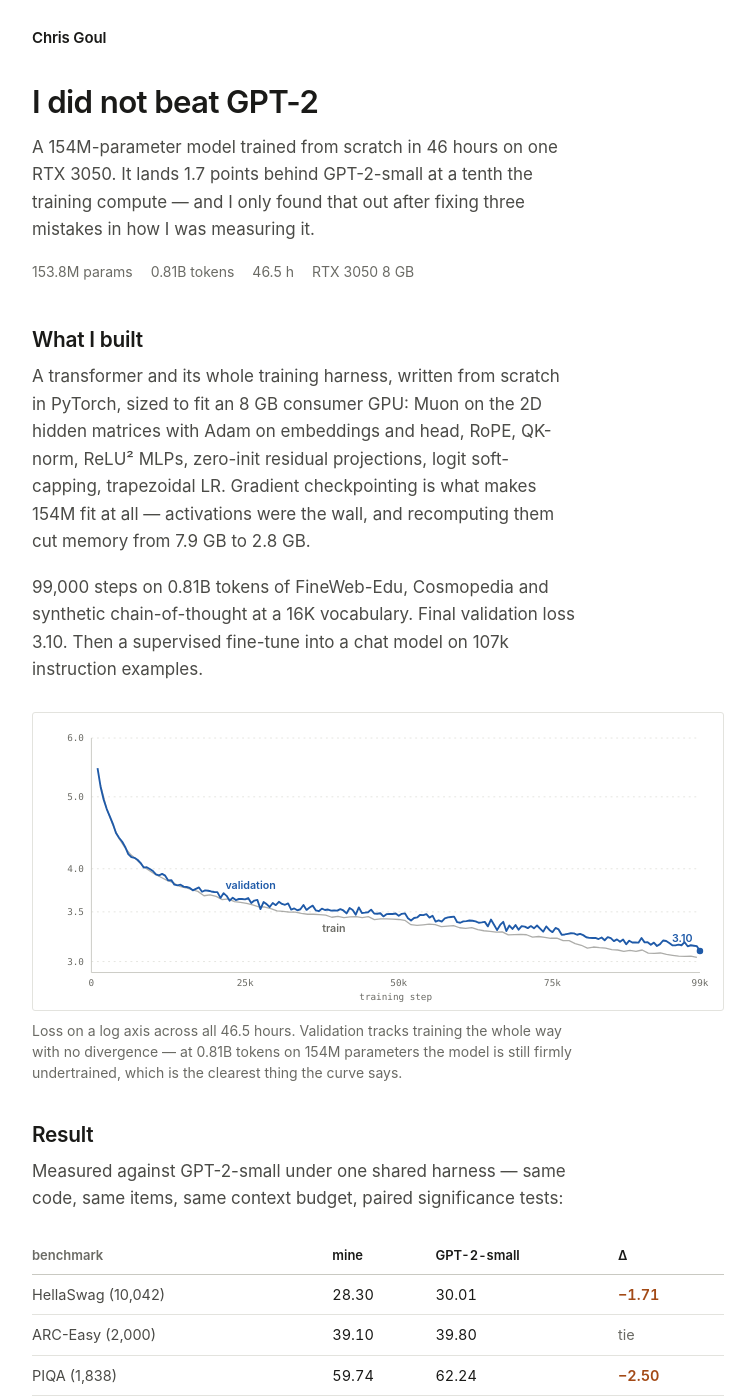
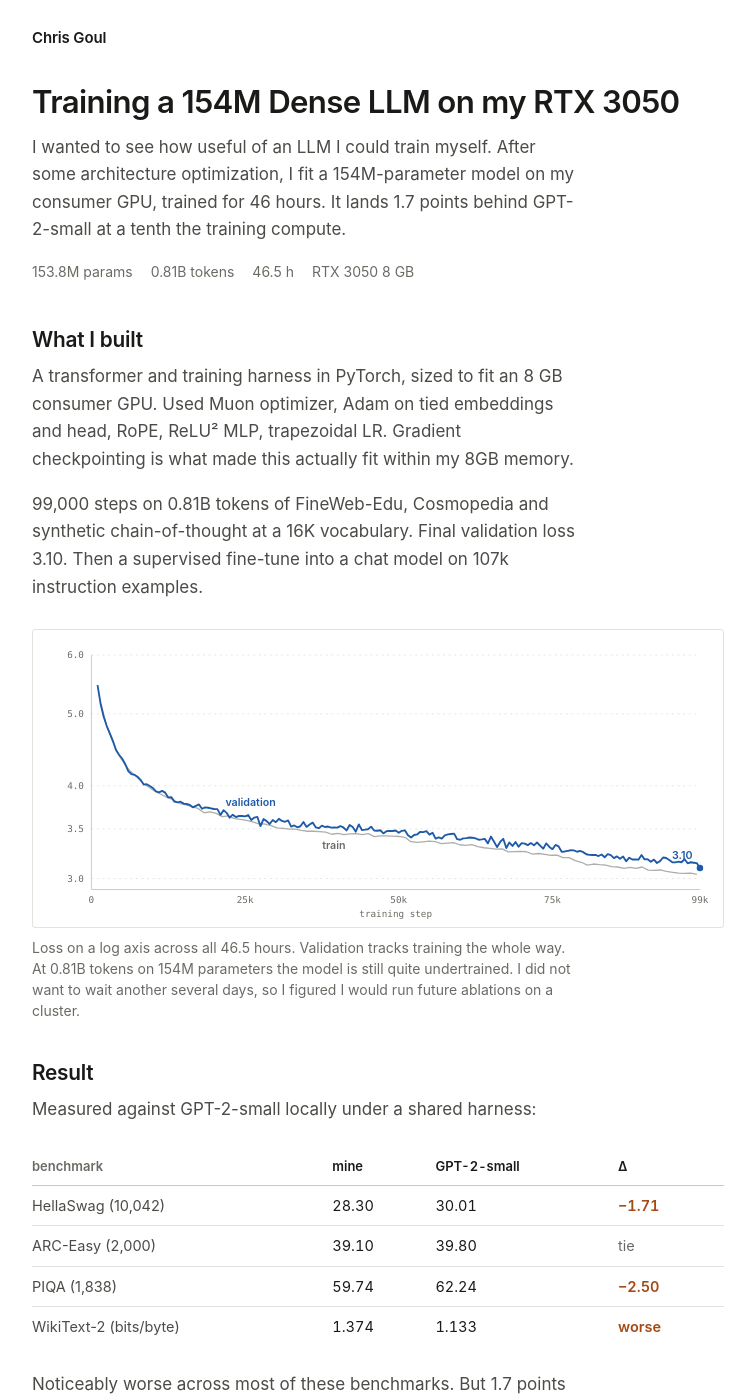
Before and after one commit to ChrisGoul/Portfolio, a Jekyll site: the page built from _projects/language-model-pretraining.md, in a window 1280 px wide and 1400 px high. Shown: the whole window, without its empty margins (262-1017 px from the left). Built offline with Jekyll 4.4.1, drawn with Linux system fonts in a browser that asks for light colours; some of the changed text lies outside the part shown.

Commit message:
Restore Chris's edits; stop the preview building inside the repo
The edits were being made to _site_preview/.../index.html — the generated
output — and preview.py wipes that directory on every build, so they vanished
each time. The source markdown never changed, which is why git kept showing a
clean tree.

Recovered from VS Code local history and applied to the source:
- title -> "Training a 154M Dense LLM on my RTX 3050"
- rewritten lede, opening paragraph, figure caption, results intro and the
  paragraph after the results table

preview.py now builds to a temp directory outside the repo, and prints a
reminder that the output is generated. The in-repo _site_preview/ is gone.

```diff
--- a/_projects/language-model-pretraining.md
+++ b/_projects/language-model-pretraining.md
@@ -1,10 +1,11 @@
 ---
-title: "I did not beat GPT-2"
+title: "Training a 154M Dense LLM on my RTX 3050"
 order: 1
 lede: >-
-  A 154M-parameter model trained from scratch in 46 hours on one RTX 3050. It
-  lands 1.7 points behind GPT-2-small at a tenth the training compute — and I
-  only found that out after fixing three mistakes in how I was measuring it.
+  I wanted to see how useful of an LLM I could train myself. After some
+  architecture optimization, I fit a 154M-parameter model on my consumer GPU,
+  trained for 46 hours. It lands 1.7 points behind GPT-2-small at a tenth the
+  training compute.
 description: >-
   Training a 154M language model from scratch on a single RTX 3050 and
   benchmarking it properly against GPT-2-small.
@@ -13,12 +14,10 @@
 
 ## What I built
 
-A transformer and its whole training harness, written from scratch in PyTorch,
-sized to fit an 8 GB consumer GPU: Muon on the 2D hidden matrices with Adam on
-embeddings and head, RoPE, QK-norm, ReLU² MLPs, zero-init residual projections,
-logit soft-capping, trapezoidal LR. Gradient checkpointing is what makes 154M
-fit at all — activations were the wall, and recomputing them cut memory from
-7.9 GB to 2.8 GB.
+A transformer and training harness in PyTorch, sized to fit an 8 GB consumer
+GPU. Used Muon optimizer, Adam on tied embeddings and head, RoPE, ReLU² MLP,
+trapezoidal LR. Gradient checkpointing is what made this actually fit within my
+8GB memory.
 
 99,000 steps on 0.81B tokens of FineWeb-Edu, Cosmopedia and synthetic
 chain-of-thought at a 16K vocabulary. Final validation loss 3.10. Then a
@@ -55,15 +54,15 @@
 <text class="c-tick" x="379" y="295" text-anchor="middle">training step</text>
 </svg>
 </div>
-<figcaption>Loss on a log axis across all 46.5 hours. Validation tracks training the
-whole way with no divergence — at 0.81B tokens on 154M parameters the model is
-still firmly undertrained, which is the clearest thing the curve says.</figcaption>
+<figcaption>Loss on a log axis across all 46.5 hours. Validation tracks training
+the whole way. At 0.81B tokens on 154M parameters the model is still quite
+undertrained. I did not want to wait another several days, so I figured I would
+run future ablations on a cluster.</figcaption>
 </figure>
 
 ## Result
 
-Measured against GPT-2-small under one shared harness — same code, same items,
-same context budget, paired significance tests:
+Measured against GPT-2-small locally under a shared harness:
 
 <div class="tbl">
 <table>
@@ -77,9 +76,9 @@
 </table>
 </div>
 
-I lost. But 1.7 points behind on HellaSwag and level on ARC-Easy, at **~12×
-fewer tokens**, **~10× less compute** and about **$2 of electricity** against
-$20 of rented A100 time, is a result I'll take.
+Noticeably worse across most of these benchmarks. But 1.7 points behind on
+HellaSwag and level on ARC-Easy, at **~12× fewer tokens**, **~10× less compute**
+and about **$2 of electricity**.
 
 ## Three things I got wrong
 
```
Also changed, not shown: preview.py (+7 -1 lines), 1 other file.
